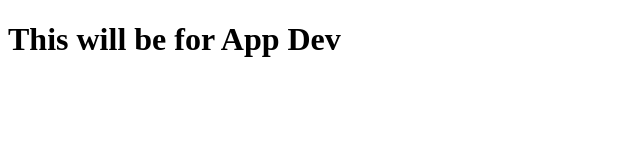
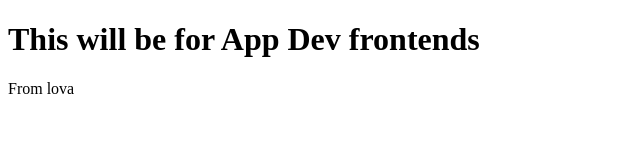
Before and after one commit to faisalahmed3/savorly-app, a plain HTML site: page Client-Side/index.html in a window 1280 px wide. Shown: the whole page, without its empty margins (0-640 px from the left). Drawn offline with Linux system fonts and the light colour scheme.

Commit message:
Frist commit from lova

```diff
--- a/Client-Side/index.html
+++ b/Client-Side/index.html
@@ -6,6 +6,7 @@
     <title>Document</title>
 </head>
 <body>
-    <h1>This will be for App Dev</h1>
+    <h1>This will be for App Dev frontends</h1>
+    <p>From lova</p>
 </body>
 </html>
```
